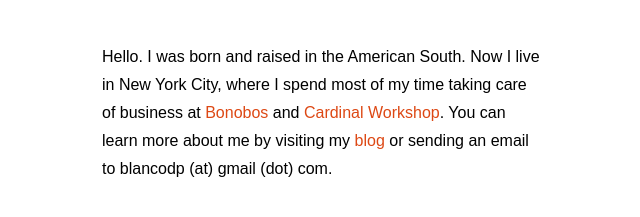
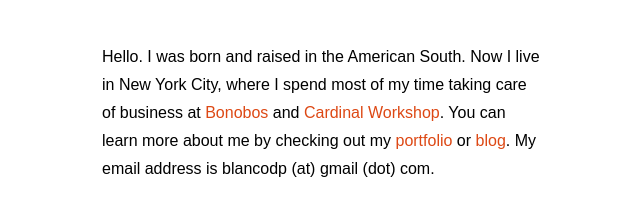
Before and after one commit to dennisblanco/dennyblanco.github.io, a plain HTML site: page index.html in a window 1280 px wide. Shown: the part 428-645 px from the top of the page, without its empty margins (318-958 px from the left). Drawn offline with nearby package versions, Linux system fonts and the light colour scheme.

Commit message:
Update index.html

```diff
--- a/index.html
+++ b/index.html
@@ -29,7 +29,7 @@
 
 <div class="content-about">
     <img src="https://objects.dreamhost.com:443/bronco/read.jpeg" height=300>
-    <p>Hello. I was born and raised in the American South. Now I live in New York City, where I spend most of my time taking care of business at <a href="http://www.bonobos.com" target="blank">Bonobos</a> and <a href="http://cardinalworkshop.us" target="blank">Cardinal Workshop</a>. You can learn more about me by visiting my <a href="http://dennyblanco.tumblr.com" target="blank">blog</a> or sending an email to blancodp (at) gmail (dot) com.
+    <p>Hello. I was born and raised in the American South. Now I live in New York City, where I spend most of my time taking care of business at <a href="http://www.bonobos.com" target="blank">Bonobos</a> and <a href="http://cardinalworkshop.us" target="blank">Cardinal Workshop</a>. You can learn more about me by checking out my <a href="http://dennyblanco.tumblr.com/portfolio" target="blank">portfolio</a> or <a href="http://dennyblanco.tumblr.com" target="blank">blog</a>. My email address is blancodp (at) gmail (dot) com.
     </p>
 </div>
 </body>
```
